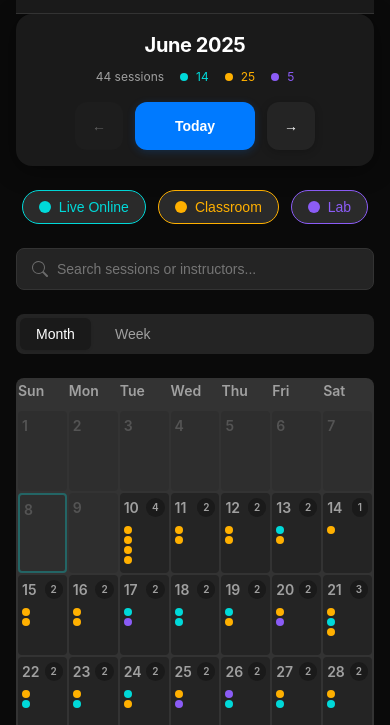
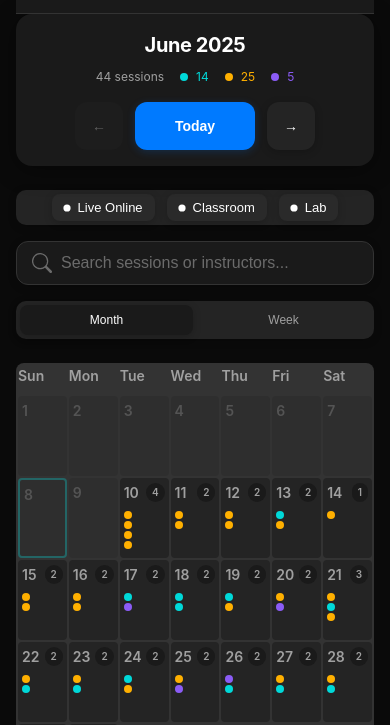
Before and after one commit to Ashoka-Zeiss/ashoka-zeiss.github.io, a plain HTML site: page index.html in a window 390 px wide. Shown: the part 106-831 px from the top of the page. Drawn offline with Linux system fonts and the light colour scheme.

Commit message:
feat(redesign): redesign filter section

```diff
--- a/index.html
+++ b/index.html
@@ -883,36 +883,77 @@
     }
 
     /* View Switcher */
+    /* View Switcher - Redesigned */
     .view-switcher {
       display: flex;
-      gap: var(--space-xs);
+      gap: 4px;
       background-color: var(--color-surface);
       padding: 4px;
-      border-radius: var(--border-radius);
-      margin-bottom: var(--space-lg);
+      border-radius: 10px;
+      margin-bottom: var(--space-xl);
+      width: fit-content;
+      box-shadow: var(--shadow-sm);
     }
 
     .view-button {
       background: none;
       border: none;
       color: var(--color-text-secondary);
-      padding: var(--space-xs) var(--space-md);
-      border-radius: 6px;
+      padding: 8px 20px;
+      border-radius: 8px;
       cursor: pointer;
-      font-size: 0.875rem;
+      font-size: 14px;
       font-weight: 500;
-      transition: all var(--transition-base);
+      transition: all var(--transition-smooth);
+      position: relative;
     }
 
     .view-button:hover {
       color: var(--color-text-primary);
-      background-color: var(--color-surface-hover);
     }
 
     .view-button.active {
       background-color: var(--color-bg);
       color: var(--color-text-primary);
-      box-shadow: 0 1px 3px rgba(0, 0, 0, 0.1);
+      box-shadow: var(--shadow-sm);
+    }
+
+    /* Add smooth transition for active state */
+    .view-button::before {
+      content: '';
+      position: absolute;
+      inset: 0;
+      border-radius: 8px;
+      background-color: var(--color-bg);
+      opacity: 0;
+      transition: opacity var(--transition-smooth);
+      z-index: -1;
+    }
+
+    .view-button.active::before {
+      opacity: 1;
+    }
+
+    /* Mobile responsive */
+    @media (max-width: 768px) {
+      .view-switcher {
+        width: 100%;
+        justify-content: center;
+        margin-bottom: var(--space-lg);
+      }
+
+      .view-button {
+        flex: 1;
+        padding: 8px 16px;
+        font-size: 13px;
+      }
+    }
+
+    @media (max-width: 480px) {
+      .view-button {
+        padding: 8px 12px;
+        font-size: 12px;
+      }
     }
 
     /* Month View Styles */
@@ -1040,29 +1081,35 @@
 
     .search-input {
       width: 100%;
-      background-color: var(--color-surface);
+      background-color: var(--color-bg);
       border: 1px solid var(--color-border);
       color: var(--color-text-primary);
-      padding: var(--space-sm) var(--space-md);
-      padding-left: 2.5rem;
-      border-radius: var(--border-radius);
-      font-size: 0.875rem;
-      transition: all var(--transition-base);
+      padding: 12px 16px 12px 44px;
+      border-radius: var(--border-radius-lg);
+      font-size: 15px;
+      transition: all var(--transition-smooth);
+      box-shadow: var(--shadow-sm);
     }
 
     .search-input:focus {
       outline: none;
-      border-color: var(--color-accent);
-      background-color: var(--color-surface-hover);
+      border-color: #007aff;
+      box-shadow: 0 0 0 3px rgba(0, 122, 255, 0.1);
+    }
+
+    .search-input::placeholder {
+      color: var(--color-text-muted);
     }
 
     .search-icon {
       position: absolute;
-      left: var(--space-md);
+      left: 16px;
       top: 50%;
       transform: translateY(-50%);
       color: var(--color-text-muted);
       pointer-events: none;
+      width: 20px;
+      height: 20px;
     }
 
     /* Week Grid */
@@ -1717,8 +1764,118 @@
         max-width: 120px;
       }
 
+      /* Filters */
       .filters {
-        justify-content: center;
+        display: flex;
+        flex-wrap: wrap;
+        gap: var(--space-sm);
+        margin-bottom: var(--space-md);
+        align-items: center;
+      }
+
+      .filter-group {
+        display: flex;
+        gap: var(--space-sm);
+        flex-wrap: wrap;
+        background-color: var(--color-surface);
+        padding: 4px;
+        border-radius: 10px;
+        box-shadow: var(--shadow-sm);
+      }
+
+      .filter-button {
+        background-color: transparent;
+        border: none;
+        color: var(--color-text-secondary);
+        padding: 8px 16px;
+        border-radius: 8px;
+        cursor: pointer;
+        transition: all var(--transition-smooth);
+        font-size: 14px;
+        font-weight: 500;
+        display: flex;
+        align-items: center;
+        gap: var(--space-xs);
+      }
+
+      .filter-button::before {
+        content: '';
+        width: 8px;
+        height: 8px;
+        border-radius: 50%;
+        background-color: currentColor;
+        opacity: 0.5;
+        transition: all var(--transition-smooth);
+      }
+
+      .filter-button:hover {
+        background-color: rgba(0, 0, 0, 0.05);
+        color: var(--color-text-primary);
+      }
+
+      [data-theme="dark"] .filter-button:hover {
+        background-color: rgba(255, 255, 255, 0.1);
+      }
+
+      .filter-button.active {
+        background-color: white;
+        color: var(--color-text-primary);
+        box-shadow: var(--shadow-sm);
+      }
+
+      [data-theme="dark"] .filter-button.active {
+        background-color: #2a2a2a;
+        color: var(--color-text-primary);
+      }
+
+      .filter-button.active::before {
+        opacity: 1;
+        transform: scale(1.2);
+      }
+
+      /* Maintain category colors */
+      .filter-button.online {
+        color: var(--color-online);
+      }
+
+      .filter-button.campus {
+        color: var(--color-campus);
+      }
+
+      .filter-button.offcampus {
+        color: var(--color-offcampus);
+      }
+
+      @media (max-width: 768px) {
+        .filters {
+          justify-content: center;
+        }
+
+        .filter-group {
+          width: 100%;
+          justify-content: center;
+        }
+
+        .search-container {
+          margin-bottom: var(--space-md);
+        }
+
+        .search-input {
+          font-size: 16px;
+          /* Prevent zoom on iOS */
+        }
+      }
+
+      @media (max-width: 480px) {
+        .filter-button {
+          padding: 6px 12px;
+          font-size: 13px;
+        }
+
+        .filter-button::before {
+          width: 6px;
+          height: 6px;
+        }
       }
 
       .day-column {
```
